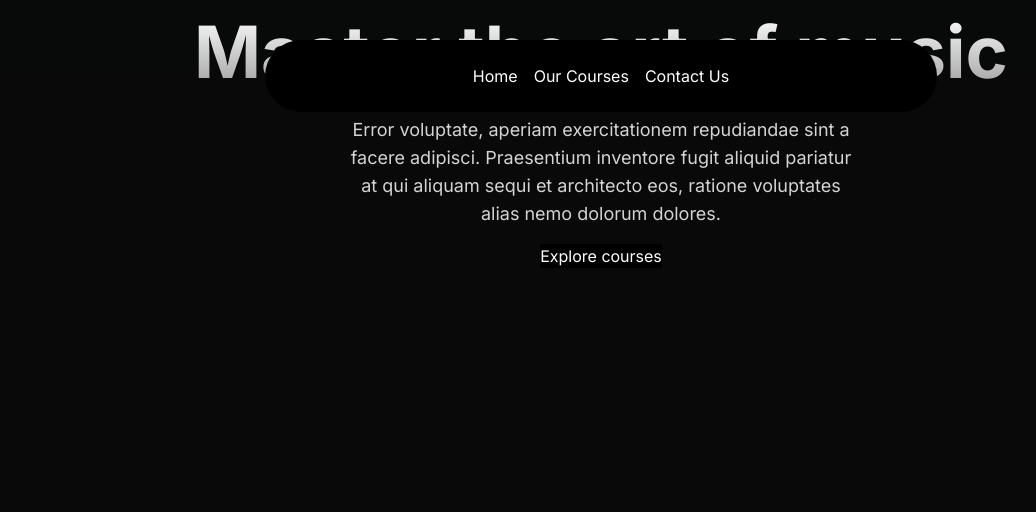
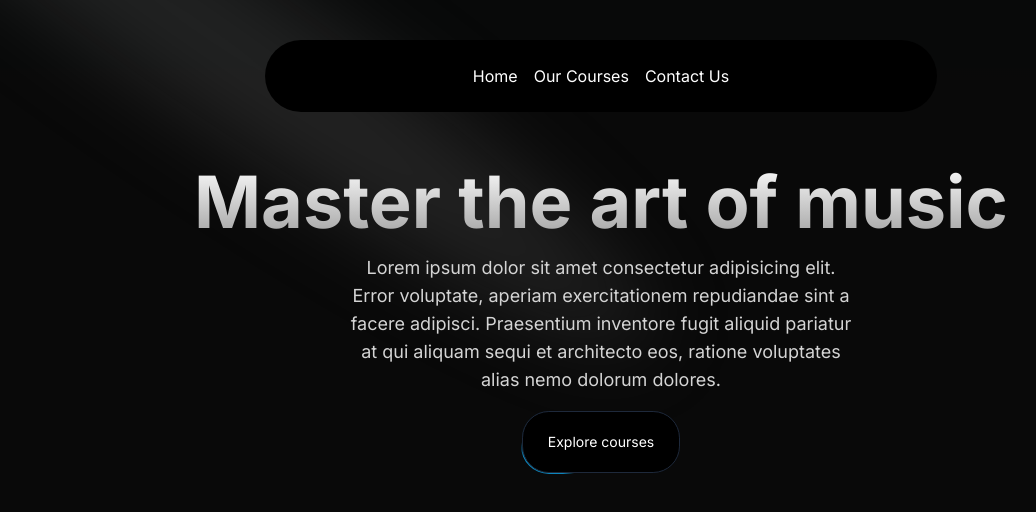
Before and after one commit to pradhyumvyas/Ecom-NEXTJS, a Next.js app: page / in a window 1280 px wide. Shown: the top 512 px of the page, without its empty margins (39-1075 px from the left). Built offline with nearby package versions, Linux system fonts and the light colour scheme.

Commit message:
Completed Hero Section

```diff
--- a/src/components/Herosection.tsx
+++ b/src/components/Herosection.tsx
@@ -1,30 +1,36 @@
 import Link from 'next/link'
 import React from 'react'
-// import { Button } from "@/components/ui/moving-border";
+import { Spotlight } from './ui/Spotlight'
+import { Button } from "@/components/ui/moving-border";
 
 function Herosection() {
   return (
     <div
-      className='h-auto md:h[40rem] w-full rounded-md flex flex-col items-center justify-center relative overflow-hidden mx-auto py-10 md:py-0'
+      className='h-auto md:h-[40rem] w-full rounded-md flex flex-col items-center justify-center relative overflow-hidden mx-auto py-10 md:py-0'
     >
+      <Spotlight
+        className="-top-40 left-0 md:left-60 md:-top-20"
+        fill="gray"
+      />
       <div className='p-4 relative z-10 w-full text-center'>
+
          <h1 className="mt-20 md:mt-0 text-4xl md:text-7xl font-bold bg-clip-text text-transparent bg-gradient-to-b from-neutral-50 to-neutral-400"
             >Master the art of music</h1>
 
 
-         <p className="4 font-normal text-base md:text-lg text-neutral-300 max-w-lg mx-auto">
+         <p className="mt-4 font-normal text-base md:text-lg text-neutral-300 max-w-lg mx-auto">
             Lorem ipsum dolor sit amet consectetur adipisicing elit. Error voluptate, aperiam exercitationem
             repudiandae sint a facere adipisci. Praesentium inventore fugit aliquid pariatur
             at qui aliquam sequi et architecto eos, ratione voluptates alias nemo dolorum dolores.</p>
 
             <div className="mt-4">
                 <Link href={"/courses"}>
-                    <button
-                  //   borderRadius="1.75rem"
+                    <Button
+                    borderRadius="1.75rem"
                     className="bg-white dark:bg-black text-black dark:text-white border-neutral-200 dark:border-slate-800"
                     >
                     Explore courses
-                    </button>
+                    </Button>
                 </Link>
             </div>
       </div>
--- /dev/null
+++ b/src/components/ui/Spotlight.tsx
@@ -0,0 +1,56 @@
+import React from "react";
+import { cn } from "@/utils/cn";
+
+type SpotlightProps = {
+  className?: string;
+  fill?: string;
+};
+
+export const Spotlight = ({ className, fill }: SpotlightProps) => {
+  return (
+    <svg
+      className={cn(
+        "animate-spotlight pointer-events-none absolute z-[1]  h-[169%] w-[138%] lg:w-[84%] opacity-0",
+        className
+      )}
+      xmlns="http://www.w3.org/2000/svg"
+      viewBox="0 0 3787 2842"
+      fill="none"
+    >
+      <g filter="url(#filter)">
+        <ellipse
+          cx="1924.71"
+          cy="273.501"
+          rx="1924.71"
+          ry="273.501"
+          transform="matrix(-0.822377 -0.568943 -0.568943 0.822377 3631.88 2291.09)"
+          fill={fill || "white"}
+          fillOpacity="0.21"
+        ></ellipse>
+      </g>
+      <defs>
+        <filter
+          id="filter"
+          x="0.860352"
+          y="0.838989"
+          width="3785.16"
+          height="2840.26"
+          filterUnits="userSpaceOnUse"
+          colorInterpolationFilters="sRGB"
+        >
+          <feFlood floodOpacity="0" result="BackgroundImageFix"></feFlood>
+          <feBlend
+            mode="normal"
+            in="SourceGraphic"
+            in2="BackgroundImageFix"
+            result="shape"
+          ></feBlend>
+          <feGaussianBlur
+            stdDeviation="151"
+            result="effect1_foregroundBlur_1065_8"
+          ></feGaussianBlur>
+        </filter>
+      </defs>
+    </svg>
+  );
+};
--- /dev/null
+++ b/src/components/ui/moving-border.tsx
@@ -0,0 +1,139 @@
+"use client";
+import React from "react";
+import {
+  motion,
+  useAnimationFrame,
+  useMotionTemplate,
+  useMotionValue,
+  useTransform,
+} from "framer-motion";
+import { useRef } from "react";
+import { cn } from "@/utils/cn";
+
+export function Button({
+  borderRadius = "1.75rem",
+  children,
+  as: Component = "button",
+  containerClassName,
+  borderClassName,
+  duration,
+  className,
+  ...otherProps
+}: {
+  borderRadius?: string;
+  children: React.ReactNode;
+  as?: any;
+  containerClassName?: string;
+  borderClassName?: string;
+  duration?: number;
+  className?: string;
+  [key: string]: any;
+}) {
+  return (
+    <Component
+      className={cn(
+        "bg-transparent relative text-xl  h-16 w-40 p-[1px] overflow-hidden ",
+        containerClassName
+      )}
+      style={{
+        borderRadius: borderRadius,
+      }}
+      {...otherProps}
+    >
+      <div
+        className="absolute inset-0"
+        style={{ borderRadius: `calc(${borderRadius} * 0.96)` }}
+      >
+        <MovingBorder duration={duration} rx="30%" ry="30%">
+          <div
+            className={cn(
+              "h-20 w-20 opacity-[0.8] bg-[radial-gradient(var(--sky-500)_40%,transparent_60%)]",
+              borderClassName
+            )}
+          />
+        </MovingBorder>
+      </div>
+
+      <div
+        className={cn(
+          "relative bg-slate-900/[0.8] border border-slate-800 backdrop-blur-xl text-white flex items-center justify-center w-full h-full text-sm antialiased",
+          className
+        )}
+        style={{
+          borderRadius: `calc(${borderRadius} * 0.96)`,
+        }}
+      >
+        {children}
+      </div>
+    </Component>
+  );
+}
+
+export const MovingBorder = ({
+  children,
+  duration = 2000,
+  rx,
+  ry,
+  ...otherProps
+}: {
+  children: React.ReactNode;
+  duration?: number;
+  rx?: string;
+  ry?: string;
+  [key: string]: any;
+}) => {
+  const pathRef = useRef<any>();
+  const progress = useMotionValue<number>(0);
+
+  useAnimationFrame((time) => {
+    const length = pathRef.current?.getTotalLength();
+    if (length) {
+      const pxPerMillisecond = length / duration;
+      progress.set((time * pxPerMillisecond) % length);
+    }
+  });
+
+  const x = useTransform(
+    progress,
+    (val) => pathRef.current?.getPointAtLength(val).x
+  );
+  const y = useTransform(
+    progress,
+    (val) => pathRef.current?.getPointAtLength(val).y
+  );
+
+  const transform = useMotionTemplate`translateX(${x}px) translateY(${y}px) translateX(-50%) translateY(-50%)`;
+
+  return (
+    <>
+      <svg
+        xmlns="http://www.w3.org/2000/svg"
+        preserveAspectRatio="none"
+        className="absolute h-full w-full"
+        width="100%"
+        height="100%"
+        {...otherProps}
+      >
+        <rect
+          fill="none"
+          width="100%"
+          height="100%"
+          rx={rx}
+          ry={ry}
+          ref={pathRef}
+        />
+      </svg>
+      <motion.div
+        style={{
+          position: "absolute",
+          top: 0,
+          left: 0,
+          display: "inline-block",
+          transform,
+        }}
+      >
+        {children}
+      </motion.div>
+    </>
+  );
+};
--- a/tailwind.config.ts
+++ b/tailwind.config.ts
@@ -1,4 +1,19 @@
 import type { Config } from "tailwindcss";
+const colors = require("tailwindcss/colors");
+const {
+  default: flattenColorPalette,
+} = require("tailwindcss/lib/util/flattenColorPalette");
+
+function addVariablesForColors({ addBase, theme }: any) {
+  const allColors = flattenColorPalette(theme('colors'));
+  const newVars = Object.fromEntries(
+    Object.entries(allColors).map(([key, value]) => [`--${key}`, value])
+  );
+
+  addBase({
+    ':root': newVars,
+  });
+}
 
 const config: Config = {
   content: [
@@ -9,6 +24,21 @@
   darkMode:'class',
   theme: {
     extend: {
+      animation: {
+        spotlight: "spotlight 2s ease .75s 1 forwards",
+      },
+      keyframes: {
+        spotlight: {
+          "0%": {
+            opacity: '0',
+            transform: "translate(-72%, -62%) scale(0.5)",
+          },
+          "100%": {
+            opacity: '1',
+            transform: "translate(-50%,-40%) scale(1)",
+          },
+        },
+      },
       backgroundImage: {
         "gradient-radial": "radial-gradient(var(--tw-gradient-stops))",
         "gradient-conic":
@@ -16,6 +46,6 @@
       },
     },
   },
-  plugins: [],
+  plugins: [addVariablesForColors],
 };
 export default config;
```
